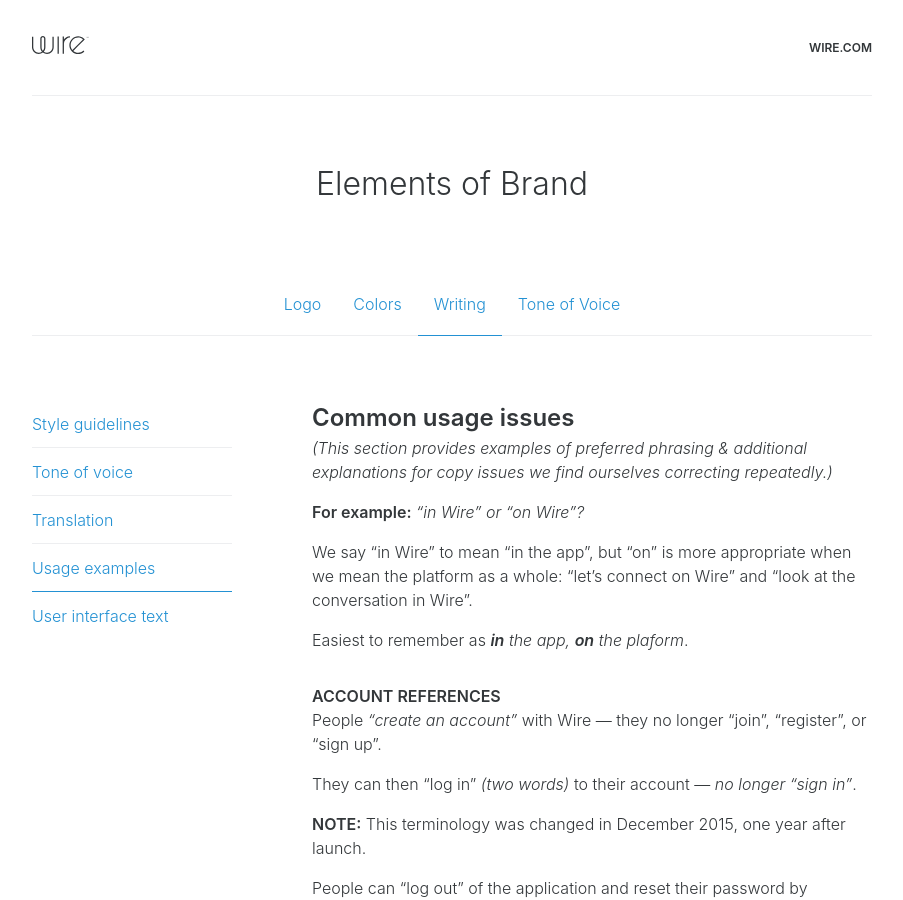
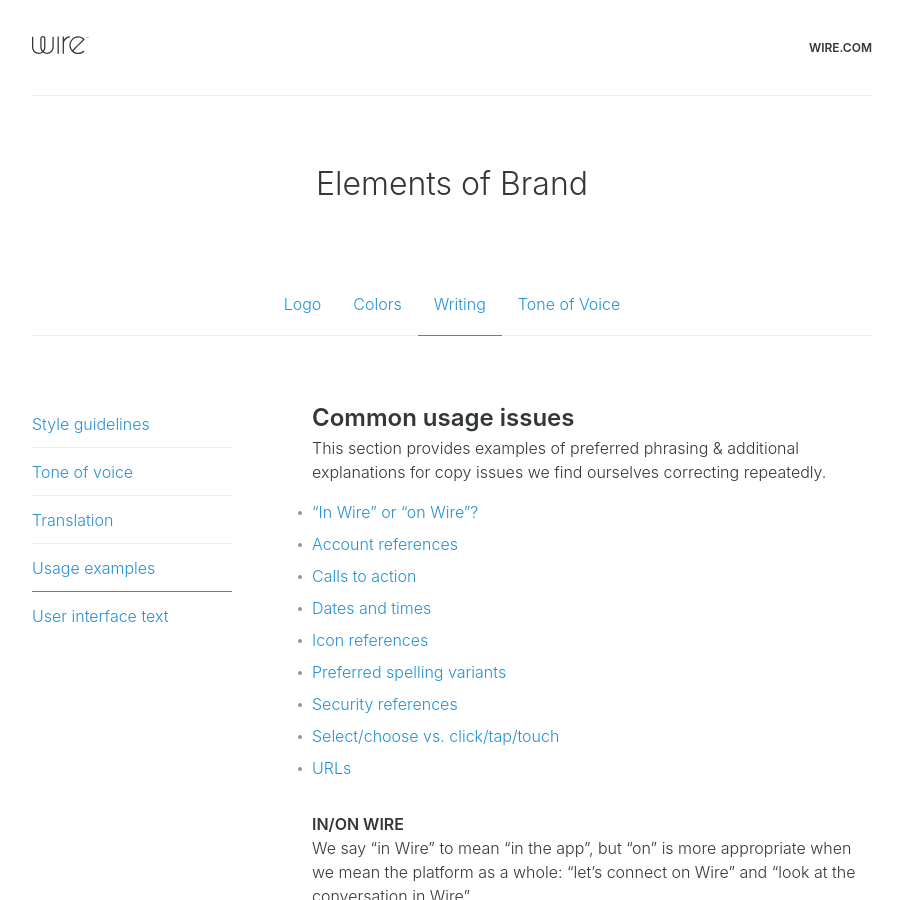
Before and after one commit to wireapp/brand, a Jekyll site: the page built from writing/usage/index.md, in a window 1280 px wide and 900 px high. Shown: the whole window, without its empty margins (188-1091 px from the left). Built offline with Jekyll 4.4.1, drawn with Linux system fonts in a browser that asks for light colours.

Commit message:
Restore remaining inline ToCs

```diff
--- a/writing/usage/index.md
+++ b/writing/usage/index.md
@@ -6,9 +6,19 @@
 
 ## Common usage issues
 
-_(This section provides examples of preferred phrasing & additional explanations for copy issues we find ourselves correcting repeatedly.)_
+This section provides examples of preferred phrasing & additional explanations for copy issues we find ourselves correcting repeatedly.
 
-**For example:** _“in Wire” or “on Wire”?_
+- [“In Wire” or “on Wire”?](#inon-wire)
+- [Account references](#account-references)
+- [Calls to action](#calls-to-action)
+- [Dates and times](#dates-and-times)
+- [Icon references](#icon-references)
+- [Preferred spelling variants](#preferred-spelling-variants)
+- [Security references](#security-references)
+- [Select/choose vs. click/tap/touch](#selectchoose-vs-clicktaptouch)
+- [URLs](#urls)
+
+### In/on Wire
 
 We say “in Wire” to mean “in the app”, but “on” is more appropriate when we mean the platform as a whole: “let’s connect on Wire” and “look at the conversation in Wire”.
 
```
Also changed, not shown: writing/style-guidelines/index.md (+11 -0 lines).
